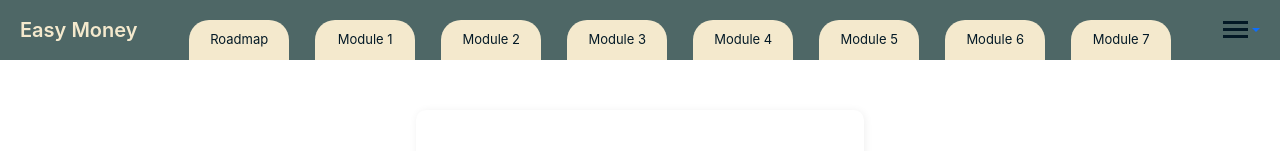
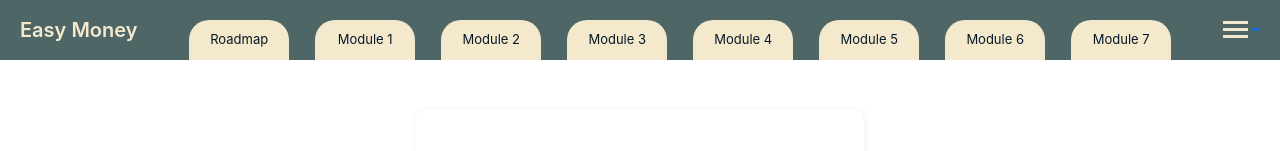
Before and after one commit to smarinacseas/SPARC-24-FinEd, a React (Create React App) app in the folder frontend/: page /login in a window 1280 px wide. Shown: the top 151 px of the page. Built offline with nearby package versions, Linux system fonts and the light colour scheme; sample sign-in values are in the browser's storage.

Commit message:
Color change (menu bar)

```diff
--- a/frontend/src/components/Header/Header.css
+++ b/frontend/src/components/Header/Header.css
@@ -77,7 +77,7 @@
 .menu-line {
   width: 25px;
   height: 3px;
-  background-color: #031926; /* Matches the dark green button color */
+  background-color: #f4e9cd;
   transition: all 0.3s ease;
 }
 
```
